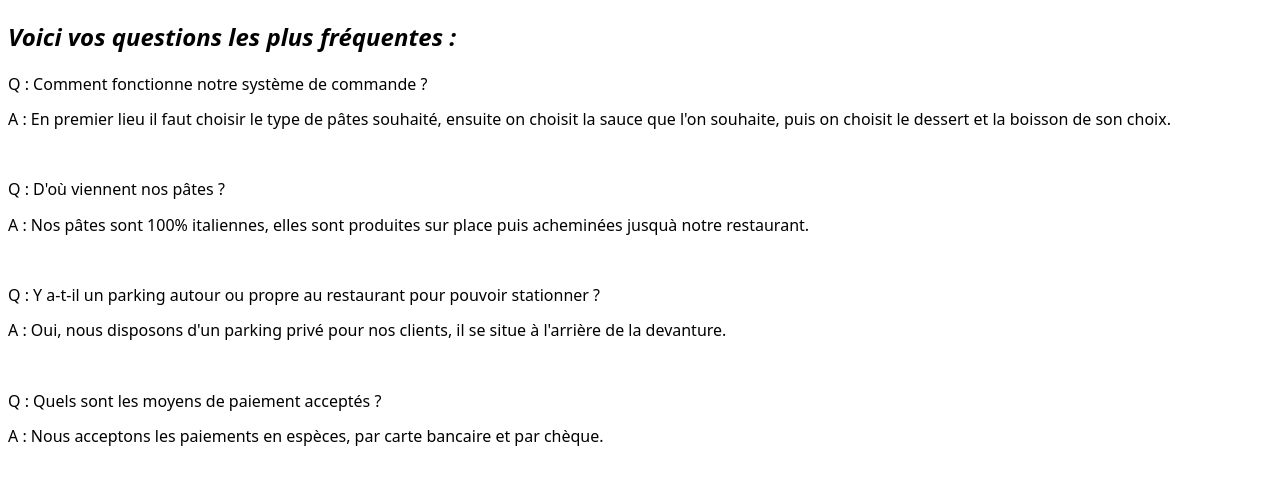
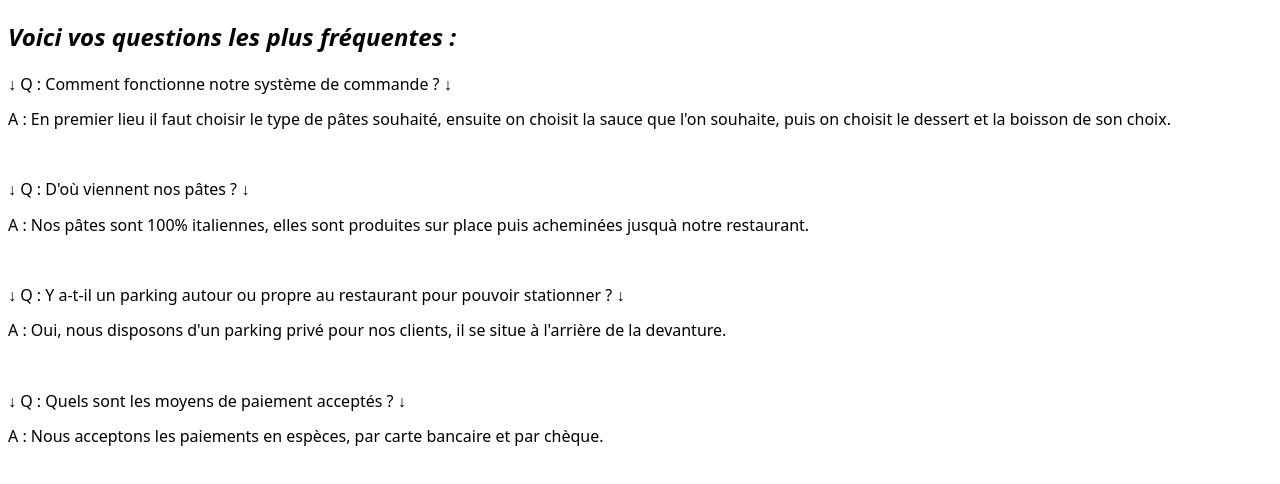
Before and after one commit to clement-masquelier/Web-Projet1, a plain HTML site: page HTML/questions.html in a window 1280 px wide. Shown: the part 78-562 px from the top of the page. Drawn offline with Linux system fonts and the light colour scheme.

Commit message:
samedi brr brr

```diff
--- a/CSS/questions.css
+++ b/CSS/questions.css
@@ -73,6 +73,7 @@ h2 {
 .questions {
     font-family: 'Noto Sans';
     display: grid;
+    justify-items: left;
     grid-template-columns: 100%;
     grid-template-rows: repeat(11, 20%);
     grid-template-areas: "quest1"
--- a/HTML/questions.html
+++ b/HTML/questions.html
@@ -25,26 +25,26 @@
 
         <div class="questions">
             <div class="quest1">
-                Q : Comment fonctionne notre système de commande ?
+                ↓ Q : Comment fonctionne notre système de commande ? ↓
             </div>
                 <div class="rep1">
                     A : En premier lieu il faut choisir le type de pâtes souhaité, ensuite on choisit la sauce que l'on souhaite, puis on choisit le dessert et la boisson de son choix.
                  </div>
 
             <div class="quest2">
-                Q : D'où viennent nos pâtes ?
+                    ↓ Q : D'où viennent nos pâtes ? ↓
             </div>
                 <div class="rep2">
                     A : Nos pâtes sont 100% italiennes, elles sont produites sur place puis acheminées jusquà notre restaurant.
                 </div>
             <div class="quest3">
-                Q : Y a-t-il un parking autour ou propre au restaurant pour pouvoir stationner ?
+                    ↓ Q : Y a-t-il un parking autour ou propre au restaurant pour pouvoir stationner ? ↓
             </div>
                 <div class="rep3">
                     A : Oui, nous disposons d'un parking privé pour nos clients, il se situe à l'arrière de la devanture.
                 </div>
             <div class="quest4">
-                 Q : Quels sont les moyens de paiement acceptés ?
+                    ↓ Q : Quels sont les moyens de paiement acceptés ? ↓
             </div>
                 <div class="rep4">
                     A : Nous acceptons les paiements en espèces, par carte bancaire et par chèque.
```
